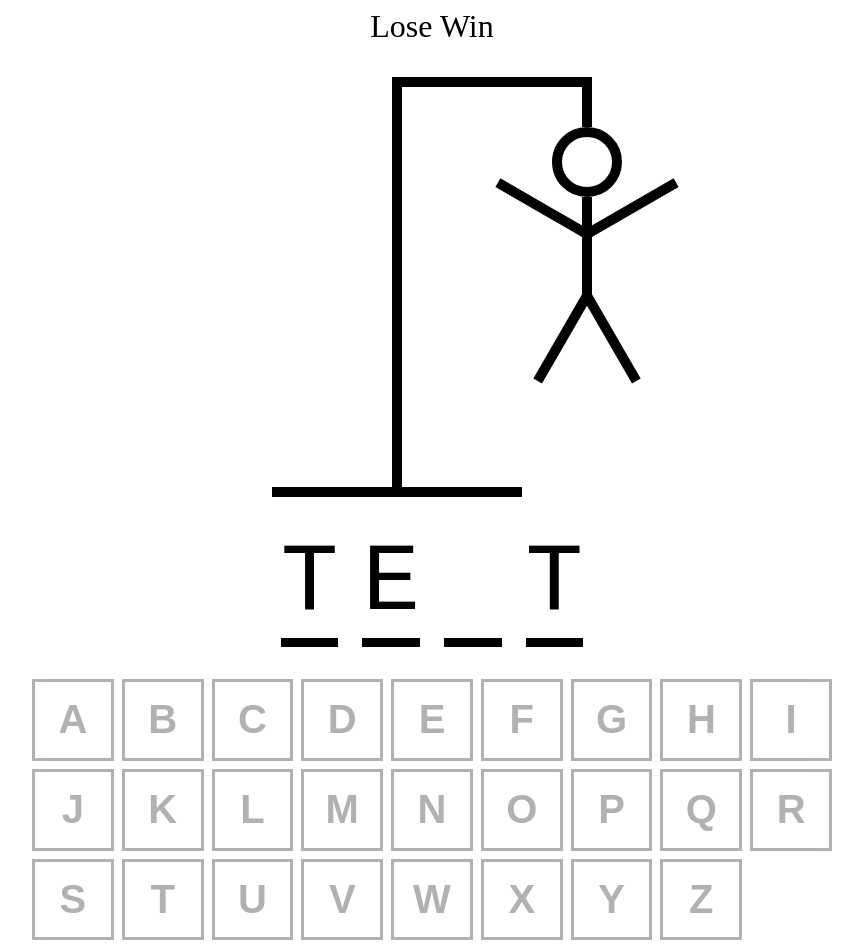
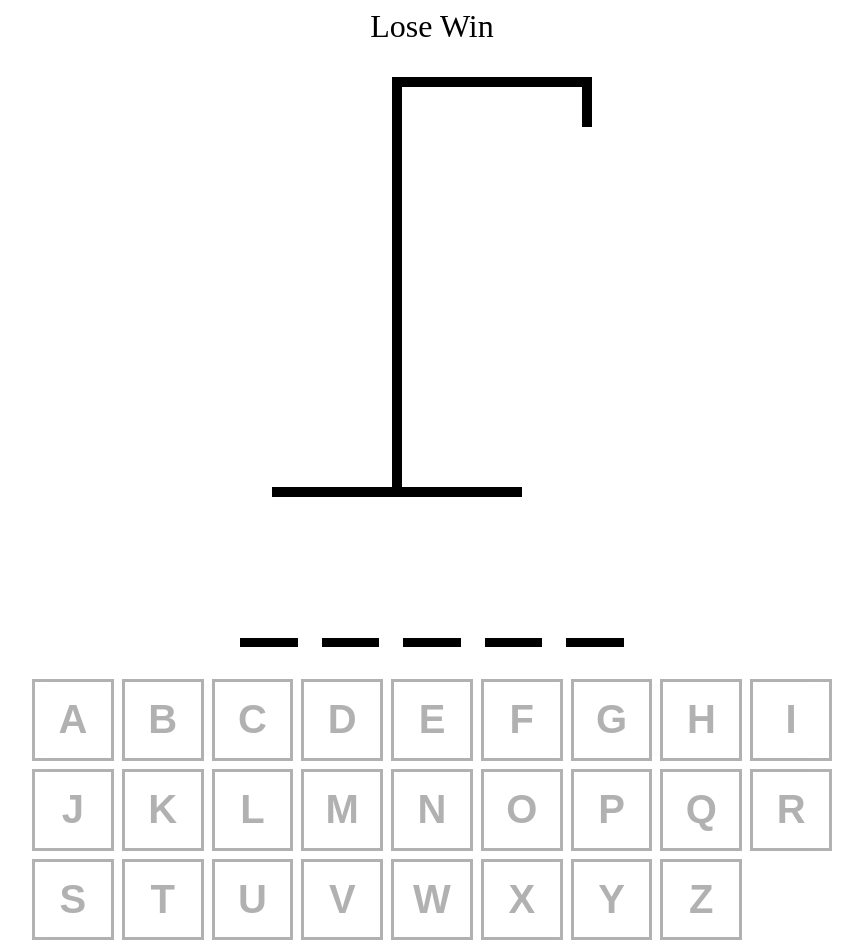
Before and after one commit to muratavci05/react_typescript-hangmanApp, a React (Vite) app: page / in a window 1280 px wide. Shown: the whole page, without its empty margins (208-1071 px from the left). Built offline with nearby package versions, Linux system fonts and the light colour scheme.

Commit message:
hangmanDrawing and word modified

```diff
--- a/src/App.tsx
+++ b/src/App.tsx
@@ -6,10 +6,16 @@
 
 function App() {
   const [wordToGuess, setWordToGuess] = useState(() => {
+
     return words[Math.floor(Math.random() * words.length)];
   });
 
   const [guessedLetters, setQuessedLetters] = useState<string[]>([]);
+  const incorrectLetters = guessedLetters.filter(
+    letter => !wordToGuess.includes(letter)
+  )
+
+
   return (
     <div
       style={{
@@ -23,8 +29,8 @@
       }}
     >
       <div style={{fontSize:"2rem",textAlign:"center"}}>Lose Win </div>
-      <HangmanDrawing/>
-      <HangmanWord/>
+      <HangmanDrawing numberOfGuesses={incorrectLetters.length}/>
+      <HangmanWord guessedLetters={guessedLetters} wordToGuess={wordToGuess}/>
       <div style={{ alignSelf:"stretch"}}>
       <Keyboard/>
       </div>
--- a/src/components/HangmanDrawing.tsx
+++ b/src/components/HangmanDrawing.tsx
@@ -70,20 +70,22 @@
         rotate:"-60deg",
         transformOrigin:"right bottom"
     }}/>
+
 )
-export function HangmanDrawing() {
+
+const Body_parts = [Head, Body, Right_Arm, Left_Arm, Right_Leg, Left_Leg]
+
+type HangmanDrawingProps = {
+  numberOfGuesses: number
+}
+export function HangmanDrawing({numberOfGuesses}:HangmanDrawingProps) {
   return (
     <div
       style={{
         position: "relative",
       }}
     >
-        {Head}
-        {Body}
-        {Right_Arm}
-        {Left_Arm}
-        {Right_Leg}
-        {Left_Leg}
+        {Body_parts.slice(0, numberOfGuesses)}
         <div
         style={{
           height: "50px",
--- a/src/components/HangmanWord.tsx
+++ b/src/components/HangmanWord.tsx
@@ -1,6 +1,13 @@
-export function HangmanWord() {
-const guessedLetters = ["t","e","g","t"]
-  const word = "test";
+type HangmanDrawingProps = {
+  guessedLetters: string[];
+  wordToGuess: string;
+};
+
+export function HangmanWord({
+  guessedLetters,
+  wordToGuess,
+}: HangmanDrawingProps) {
+
   return (
     <div
       style={{
@@ -11,13 +18,17 @@
         fontFamily: "monospace",
       }}
     >
-      {word.split("").map((letter, index) => (
+      {wordToGuess.split("").map((letter, index) => (
         <span style={{ borderBottom: "0.1em solid black" }} key={index}>
-          <span style={{ visibility: guessedLetters.includes(letter)
-          ? "visible"
-          : "hidden",
-
-        }}>{letter}</span>
+          <span
+            style={{
+              visibility: guessedLetters.includes(letter)
+                ? "visible"
+                : "hidden",
+            }}
+          >
+            {letter}
+          </span>
         </span>
       ))}
     </div>
```
